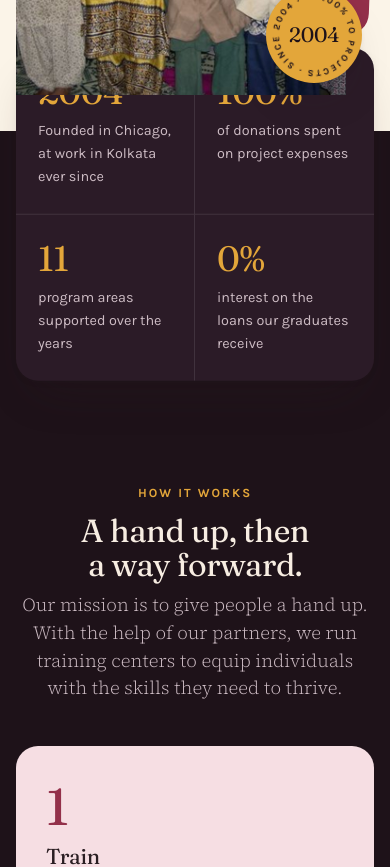
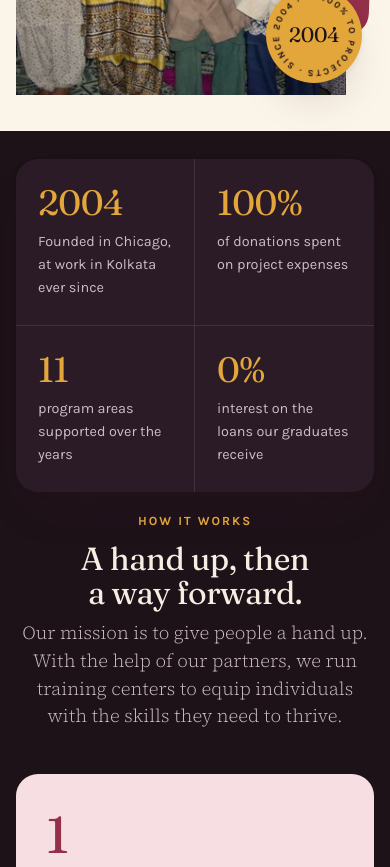
Before and after one commit to prammey/varosha, a Next.js app: page / in a window 390 px wide. Shown: the part 920-1787 px from the top of the page. Built offline with nearby package versions, Linux system fonts and the light colour scheme.

Commit message:
fix(phone): stats bar no longer overlaps the hero photo; contact card sits straight

```diff
--- a/components/sections/BusinessCard.tsx
+++ b/components/sections/BusinessCard.tsx
@@ -6,7 +6,7 @@ import { site } from "@/content/site";
 /** The tilted business card in the middle of the Contact page. */
 export function BusinessCard() {
   return (
-    <div className="relative z-[1] mx-auto grid max-w-[760px] -rotate-[1.2deg] overflow-hidden rounded-card bg-cream shadow-[0_40px_80px_-30px_rgba(0,0,0,.7)] transition-transform duration-300 hover:rotate-0 sm:grid-cols-[1fr_1.4fr]">
+    <div className="relative z-[1] mx-auto grid max-w-[760px] overflow-hidden rounded-card bg-cream shadow-[0_40px_80px_-30px_rgba(0,0,0,.7)] transition-transform duration-300 sm:grid-cols-[1fr_1.4fr] md:-rotate-[1.2deg] md:hover:rotate-0">
       <div className="relative flex flex-col items-start justify-center gap-4 overflow-hidden bg-maroon px-[30px] py-9 text-on-plum after:absolute after:-bottom-[60px] after:-right-[60px] after:h-[180px] after:w-[180px] after:rounded-full after:bg-gold after:opacity-25">
         <span className="block h-[72px] w-[72px] overflow-hidden rounded-[14px] shadow-[0_8px_20px_-8px_rgba(0,0,0,.6)]">
           <Image src="/brand/logo.svg" alt="" width={72} height={72} className="block h-full w-full" />
--- a/components/sections/HowItWorks.tsx
+++ b/components/sections/HowItWorks.tsx
@@ -13,10 +13,11 @@ const numberColors = ["text-maroon", "text-gold-2", "text-teal"];
  */
 export function HowItWorks() {
   return (
-    <section className="bg-plum-2 pb-[clamp(60px,8vw,120px)] text-on-plum">
+    <section className="bg-plum-2 pb-[clamp(60px,8vw,120px)] text-on-plum max-md:pt-7">
       <Container>
         <Reveal>
-          <StatsBar items={stats} className="-translate-y-1/4" />
+          {/* desktop: pulled up so its top quarter overlaps the hero; phone: sits fully inside this section */}
+          <StatsBar items={stats} className="md:-translate-y-1/4" />
         </Reveal>
       </Container>
 
```
